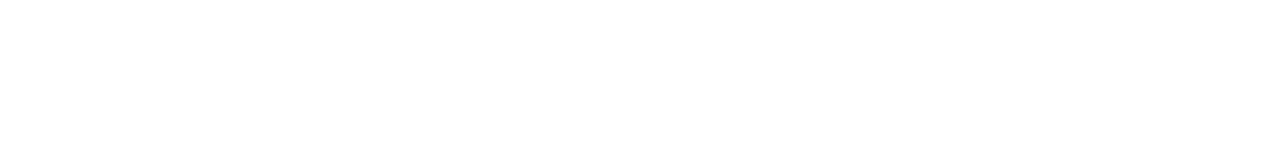
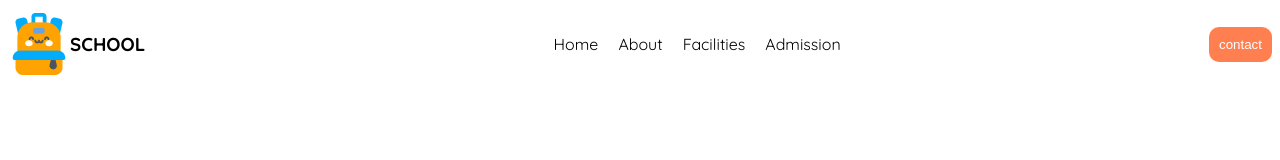
Before and after one commit to rabbanictgbd/p_hero_b11_ass2, a plain HTML site: page index.html in a window 1280 px wide. Drawn offline with Linux system fonts and the light colour scheme.

Commit message:
nav button font okay

```diff
--- a/index.html
+++ b/index.html
@@ -1,16 +1,54 @@
 <!DOCTYPE html>
 <html lang="en">
-<head>
+
+<head >
     <meta charset="UTF-8">
     <meta name="viewport" content="width=device-width, initial-scale=1.0">
+
     <title>Assignment 2</title>
+    <link rel="stylesheet" href="styles.css">
+    <style>
+        @import url('https://fonts.googleapis.com/css2?family=Quicksand:wght@300..700&display=swap');
+        </style>
 </head>
-<body>
-    <header>
+
+<body class="quicksand">
+    <header class="header">
+        <nav class="nav">
+            <div class="flex">
+                <div class="flex">
+                    <img src="assets/logo.png" alt="">
+                    <h3>SCHOOL</h3>
+                </div>
+            </div>
+            <div>
+                <ul class="flex space_around">
+                    <li>Home</li>
+                    <li>About</li>
+                    <li>Facilities</li>
+                    <li>Admission</li>
+                </ul>
+            </div>
+            <div>
+                <button>contact</button>
+            </div>
+        </nav>
 
     </header>
 
     <main>
+        <!-- banner saction -->
+        <section class="banner">
+
+        </section>
+        <!-- Standard Curriculum -->
+        <section class="curriculam">
+
+        </section>
+        <!-- Our Stories   -->
+        <section class="stories">
+
+        </section>
 
     </main>
 
@@ -18,4 +56,5 @@
 
     </footer>
 </body>
+
 </html>
--- a/styles.css
+++ b/styles.css
@@ -1,3 +1,41 @@
 .header{
 
 }
+
+.quicksand {
+    font-family: "Quicksand", serif;
+    font-optical-sizing: auto;
+    font-weight: <weight>;
+    font-style: normal;
+  }
+
+.nav{
+    display: flex;
+    justify-content: space-between;
+    align-items: center;
+}
+.flex{
+    display: flex;
+}
+
+.space_around{
+    justify-content: space-around;
+}
+
+header ul{
+    list-style: none;
+
+}
+
+header li{
+    padding: 10px;
+}
+
+button{
+    background-color: coral;
+    border: none;
+    border-radius: 10px;
+    padding: 10px;
+
+    color: white;
+}
```
